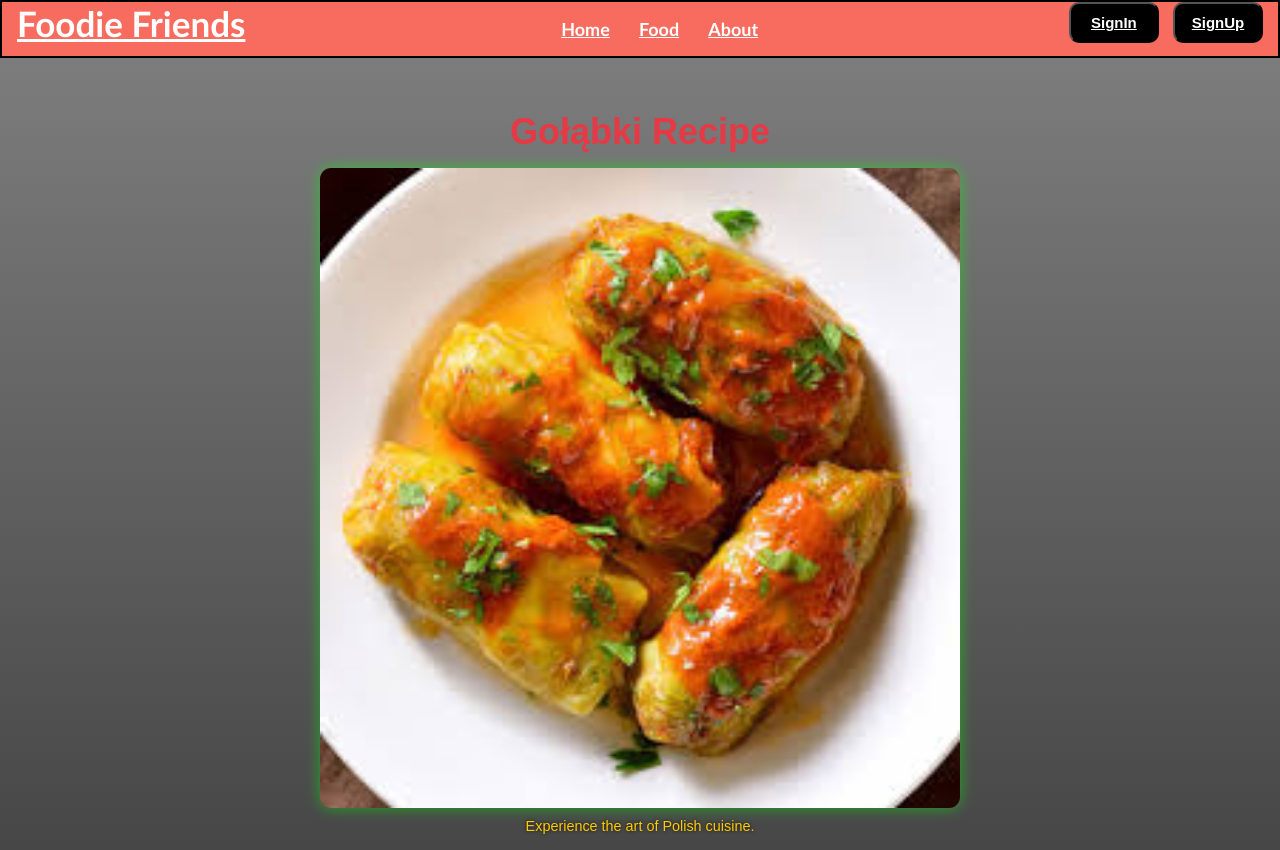
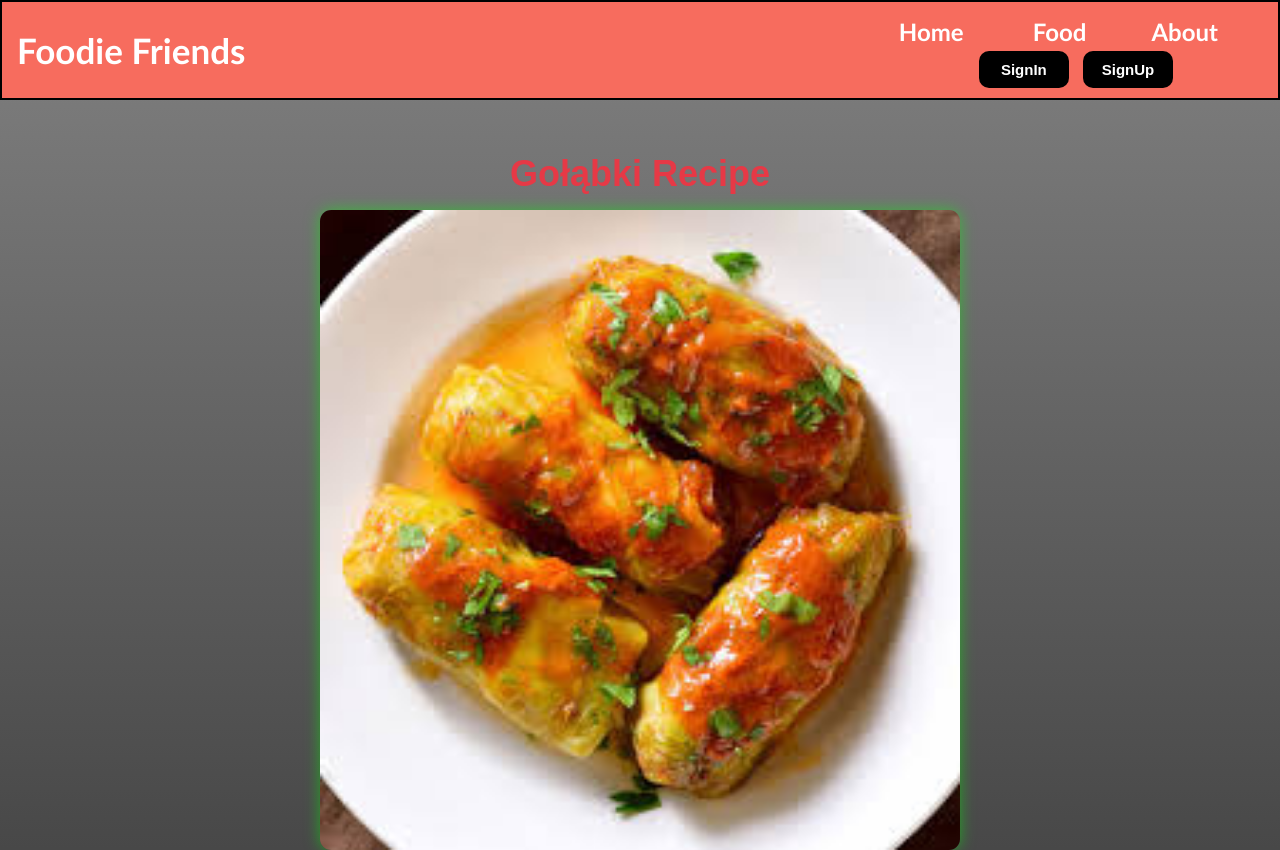
Before and after one commit to skibidi-fish12/group.project, a plain HTML site: page Subpages/Recipes/Golabki.html in a window 1280 px wide. Shown: the top 850 px of the page. Drawn offline with Linux system fonts and the light colour scheme.

Commit message:
Add files via upload

```diff
--- a/Subpage CSS/Main Template.css
+++ b/Subpage CSS/Main Template.css
@@ -70,16 +70,16 @@ main li {
     margin: 5px 0;
     line-height: 1.6;
 }
-
     .navbar {
        border: 2px solid black;
     }
 
      .navbar { background: #f76c5e; font-family: calibri; padding-right: 15px;padding-left: 15px;
     }
+
        .navdiv{
 
- display: flex; justify-content: space-between;
+  display: flex; align-items: center; justify-content: space-between;
 
   }
 
@@ -91,49 +91,100 @@ main li {
 
   li  {list-style: none; display: inline-block }
 
- li a{
 
- color: white; font-size: 18px; font-weight: bold; margin-right: 25px;
-
+nav {
+  background-color: #333;
+  padding: 10px;
 }
 
- button{
-
- background-color: black; margin-left: 10px; border-radius: 10px; padding: 10px; width: 90px;
+nav ul {
+  list-style: none;
+  margin: 0;
+  padding: 0;
+  text-align: center;
 }
 
- button a{
-
- color: white; font-weight: bold; font-size: 15px;
-  }
-
-.dropdown {
+nav ul li {
+  display: inline-block;
+  margin: 0 10px;
   position: relative;
 }
 
-  .dropdown-menu {
+nav ul li a {
+  color: white;
+  text-decoration: none;
+  font-size: 1.5rem;
+  display: block;
+  padding: 5px 10px;
+}
+
+nav ul li a:hover {
+  background-color: #555;
+}
+
+
+nav ul li.dropdown {
+  position: relative;
+}
+
+nav ul li.dropdown .dropdown-content {
   display: none;
   position: absolute;
-    background-color: #f76c5e;
-    min-width: 140px;
-    border: 1px solid white;
-    border-radius: 5px;
-    padding: 0;
-    margin: 0;
-    z-index: 1000;
+  background-color: #333;
+  min-width: 160px;
+  z-index: 1;
+  top: 100%;
+  left: 0;
 }
 
-  .dropdown-menu li {
+nav ul li.dropdown:hover .dropdown-content {
+  display: block;
+}
+
+nav ul li.dropdown .dropdown-content li {
   display: block;
   padding: 10px;
 }
 
-  .dropdown-menu li a {
+nav ul li.dropdown .dropdown-content li a {
+  padding: 10px 15px;
+}
+
+nav ul li.dropdown .dropdown-content li a:hover {
+  background-color: #555;
+}
+.logo a {
+  font-size: 35px;
+  font-weight: 600;
   color: white;
   text-decoration: none;
-    display: block;
 }
 
-  .dropdown:hover .dropdown-menu {
-    display: block;
+li {
+  list-style: none;
+  display: inline-block;
 }
+
+li a {
+  color: white;
+  font-size: 18px;
+  font-weight: bold;
+  margin-right: 25px;
+  text-decoration: none;
+}
+
+button {
+  background-color: black;
+  margin-left: 10px;
+  border-radius: 10px;
+  padding: 10px;
+  width: 90px;
+  border: none;
+}
+
+button a {
+  color: white;
+  font-weight: bold;
+  font-size: 15px;
+  text-decoration: none;
+}
--- a/Subpage CSS/style.css
+++ b/Subpage CSS/style.css
@@ -98,6 +98,7 @@ body {
 
      .navbar { background: #f76c5e; font-family: calibri; padding-right: 15px;padding-left: 15px;
     }
+
        .navdiv{
 
   display: flex; align-items: center; justify-content: space-between;
@@ -112,49 +113,100 @@ body {
 
   li  {list-style: none; display: inline-block }
 
- li a{
 
- color: white; font-size: 18px; font-weight: bold; margin-right: 25px;
-
+nav {
+  background-color: #333;
+  padding: 10px;
 }
 
- button{
-
- background-color: black; margin-left: 10px; border-radius: 10px; padding: 10px; width: 90px;
+nav ul {
+  list-style: none;
+  margin: 0;
+  padding: 0;
+  text-align: center;
 }
 
- button a{
-
- color: white; font-weight: bold; font-size: 15px;
-  }
-
-.dropdown {
+nav ul li {
+  display: inline-block;
+  margin: 0 10px;
   position: relative;
 }
 
-  .dropdown-menu {
+nav ul li a {
+  color: white;
+  text-decoration: none;
+  font-size: 1.5rem;
+  display: block;
+  padding: 5px 10px;
+}
+
+nav ul li a:hover {
+  background-color: #555;
+}
+
+
+nav ul li.dropdown {
+  position: relative;
+}
+
+nav ul li.dropdown .dropdown-content {
   display: none;
   position: absolute;
-    background-color: #f76c5e;
-    min-width: 140px;
-    border: 1px solid white;
-    border-radius: 5px;
-    padding: 0;
-    margin: 0;
-    z-index: 1000;
+  background-color: #333;
+  min-width: 160px;
+  z-index: 1;
+  top: 100%;
+  left: 0;
 }
 
-  .dropdown-menu li {
+nav ul li.dropdown:hover .dropdown-content {
+  display: block;
+}
+
+nav ul li.dropdown .dropdown-content li {
   display: block;
   padding: 10px;
 }
 
-  .dropdown-menu li a {
+nav ul li.dropdown .dropdown-content li a {
+  padding: 10px 15px;
+}
+
+nav ul li.dropdown .dropdown-content li a:hover {
+  background-color: #555;
+}
+.logo a {
+  font-size: 35px;
+  font-weight: 600;
   color: white;
   text-decoration: none;
-    display: block;
 }
 
-  .dropdown:hover .dropdown-menu {
-    display: block;
+li {
+  list-style: none;
+  display: inline-block;
 }
+
+li a {
+  color: white;
+  font-size: 18px;
+  font-weight: bold;
+  margin-right: 25px;
+  text-decoration: none;
+}
+
+button {
+  background-color: black;
+  margin-left: 10px;
+  border-radius: 10px;
+  padding: 10px;
+  width: 90px;
+  border: none;
+}
+
+button a {
+  color: white;
+  font-weight: bold;
+  font-size: 15px;
+  text-decoration: none;
+}
--- a/Subpages/Recipes/Golabki.html
+++ b/Subpages/Recipes/Golabki.html
@@ -12,28 +12,33 @@
             <div class="logo"><a href="#">Foodie Friends</a></div>
 
 <ul>
-              <li><a href="../../index.html">Home</a></li>
 
+    <ul>
+        <li><a href="index.html">Home</a></li>
         <li class="dropdown">
-                <a href="#">Food</a>
-                <ul class="dropdown-menu">
-                  <li><a href="polishrecipes.html">Polish Recipes</a></li>
-                  <li><a href="#">Desserts</a></li>
+            <a class="dropbtn">Food</a>
+            <ul class="dropdown-content">
+                <li><a href="../../Subpages/Recipes/polishrecipes.html">Polish Recipe</a></li>
+                <li><a href="../../kPage2.html">Dessert Menu</a></li>
+                <li><a href="../../kPage3.html">Drinks Menu</a></li>
+                <li><a href="../../taz.html">World Recipes</a></li>
+            </ul>
+            <li class="dropdown">
+                <a class="dropbtn"  href="../../about.html">About</a>
+              <ul class="dropdown-content">
+                <li><a href="../../contact.html">Contact</a></li>
               </ul>
             </li>
-
-              <li class="dropdown">
-                <a href="#">About</a>
-                <ul class="dropdown-menu">
-                  <li><a href="#">Our Story</a></li>
-                  <li><a href="#">Team</a></li>
-                  <li><a href="#">Careers</a></li>
-                </ul>
+            </li>
         </li>
     </ul>
-            <div class="nav-buttons">
+
      <button><a href="#">SignIn</a></button>
+
   <button><a href="#">SignUp</a></button>
+
+  </ul>
+
             </div>
           </div>
 
```
Also changed, not shown: Subpages/Recipes/Bigos.html (+19 -14 lines), Subpages/Recipes/Pierogi.html (+19 -14 lines), Subpages/Recipes/Zurek.html (+19 -16 lines), Subpages/Recipes/polishrecipes.html (+18 -14 lines), about.html (+7 -6 lines), contact.html (+8 -6 lines), index.html (+6 -5 lines), kPage2.html (+7 -7 lines), kPage3.html (+7 -7 lines), taz.html (+7 -6 lines). Lines whose indentation alone changed are shown as unchanged.
